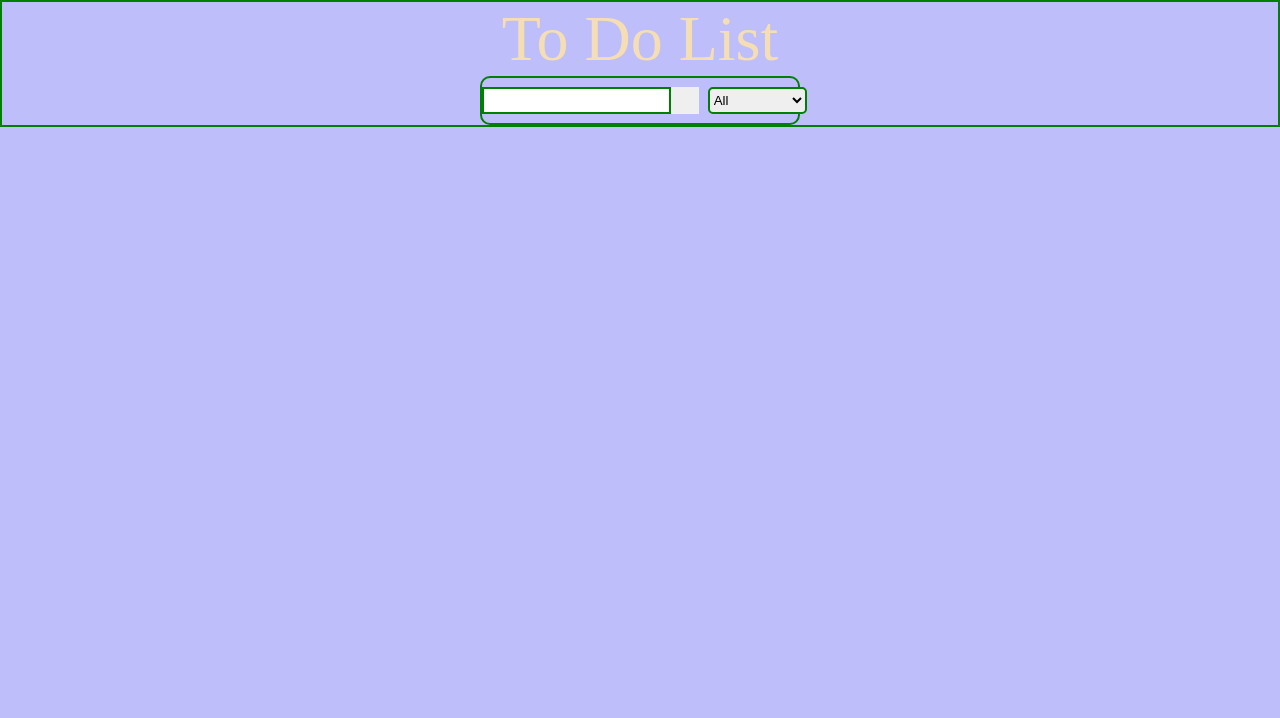
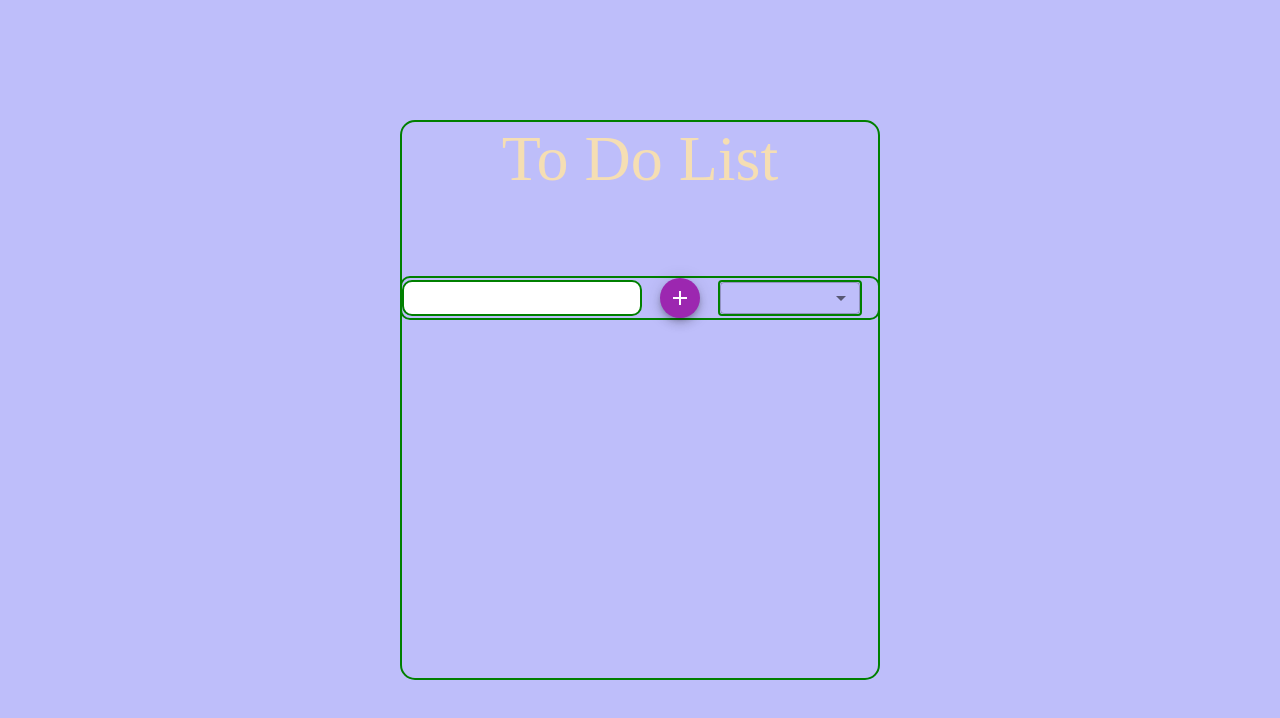
Before and after one commit to CristoforosChoras/to-do-list-react, a React (Create React App) app: page / in a window 1280 px wide. Shown: the top 718 px of the page. Built offline with nearby package versions, Linux system fonts and the light colour scheme.

Commit message:
button material ui

```diff
--- a/package.json
+++ b/package.json
@@ -3,6 +3,11 @@
   "version": "0.1.0",
   "private": true,
   "dependencies": {
+    "@emotion/react": "^11.9.3",
+    "@emotion/styled": "^11.9.3",
+    "@material-ui/core": "^4.12.4",
+    "@mui/icons-material": "^5.8.4",
+    "@mui/material": "^5.8.5",
     "@testing-library/jest-dom": "^5.16.4",
     "@testing-library/react": "^13.3.0",
     "@testing-library/user-event": "^13.5.0",
--- a/src/App.css
+++ b/src/App.css
@@ -4,56 +4,88 @@
   box-sizing: border-box;
 }
 body {
+  min-height: 100vh;
+  width: 100vw;
   background-color: rgb(190, 190, 250);
   color: wheat;
-  min-height: 100vh;
+  display: flex;
+  align-items: center;
+  justify-content: center;
 }
 
 .App {
+  width: 30rem;
+  height: 35rem;
   display: flex;
   align-items: center;
-  justify-content: center;
   flex-direction: column;
-  border: 2px green solid;}
+  gap: 5rem;
+  border: 2px green solid;
+  border-radius: 15px;
+}
 .header {
   font-size: 4rem;
 }
 /*form input button select styles */
 form {
-  width: 25vw;
+  width: 30rem;
   display: flex;
-  justify-content: center;
   align-items: center;
+  justify-content: space-between;
   border-radius: 10px;
   border: 2px green solid;
 }
 .toDoInput {
-  width: 70%;
-  height: 1.7rem;
+  width:15rem;
+  height: 2.2rem;
   border: 2px green solid;
+  border-radius: 10px;
+
 }
 .btn {
-  width: 2rem;
-  height: 1.7rem;
+  width: 2.3rem;
+  height: 2.2rem;
   border: none;
   cursor: pointer;
+  border-radius: 10px;
 }
 
 .filterToDo {
-  width: 6.2rem;
-  height: 1.7rem;
+  width:9rem;
+  height: 2.2rem;
   border: none;
   border-radius: 5px;
   cursor: pointer;
-  margin: 9%;
   border: 2px green solid;
 }
 
-.holdItems{
-  background-color: black;
-  width: 20vw;
-  height: 20vh;
+.holdItems {
+  display: flex;
+  align-items: center;
+  justify-content: center;
+}
+.btnHolder{
+  display: flex;
   border: 2px black solid;
+  cursor: pointer;
 }
-.checked{
-display: none;}
+.holdItems {
+  width: 20rem;
+  display: flex;
+  justify-content: space-between;
+  border: 2px black solid;
+  margin-top: 2%;
+
+}
+li {
+  display: flex;
+  justify-content: space-between;
+  flex-direction: row;
+  border: 2px rebeccapurple solid;
+}
+.checkBtn{
+background-color: black;
+}
+.select{
+  width: 10rem;
+}
--- a/src/components/Form.js
+++ b/src/components/Form.js
@@ -1,6 +1,11 @@
 import React from "react";
+import AddIcon from '@mui/icons-material/Add';
+import Fab from '@mui/material/Fab';
+import MenuItem from "@mui/material/MenuItem";
+import FormControl from "@mui/material/FormControl";
+import Select from "@mui/material/Select";
 
-const Form = ({ setInputText, todo, setTodo, inputText,setStatus }) => {
+const Form = ({ setInputText, todo, setTodo, inputText, setStatus }) => {
   const inputTextHandler = (event) => {
     setInputText(event.target.value);
   };
@@ -12,15 +17,15 @@ const Form = ({ setInputText, todo, setTodo, inputText,setStatus }) => {
         { text: inputText, checked: false, id: Math.random() * 1000 },
       ]);
       setInputText("");
-    }else{
-      alert("noooooo")
     }
-
   };
 
-  const statusHandler =(event)=>{
-setStatus(event.target.value)
-  }
+  const statusHandler = (event) => {
+    setStatus(event.target.value);
+  };
+
+
+
 
   return (
     <form>
@@ -30,13 +35,22 @@ setStatus(event.target.value)
         type="text"
         className="toDoInput"
       ></input>
-      <button onClick={submitTodoHandler} className="btn"></button>
+      <Fab onClick={submitTodoHandler} className="btn" size="small" color="secondary" aria-label="add">
+        <AddIcon />
+      </Fab>
       <div className="select">
-        <select onChange={statusHandler} name="" className="filterToDo">
-          <option value="all">All</option>
-          <option value="checked">Checked</option>
-          <option value="more">More To Do</option>
-        </select>
+        <FormControl  >
+          <Select
+            onChange={statusHandler}
+            autoWidth
+            name=""
+            className="filterToDo"
+          >
+            <MenuItem value="all">All</MenuItem>
+            <MenuItem value="checked">Checked</MenuItem>
+            <MenuItem value="more">More To Do</MenuItem>
+          </Select>
+        </FormControl>
       </div>
     </form>
   );
--- a/src/components/Todo.js
+++ b/src/components/Todo.js
@@ -1,4 +1,6 @@
 import React from "react";
+import HighlightOffTwoToneIcon from '@mui/icons-material/HighlightOffTwoTone';
+import CheckCircleIcon from '@mui/icons-material/CheckCircle';
 
 const ListTodo = ({ text, todoItem, todo, setTodo }) => {
   const deleteHandler = () => {
@@ -20,15 +22,19 @@ const ListTodo = ({ text, todoItem, todo, setTodo }) => {
 
   return (
     <div className="holdItems">
-      <li className={`listTodo  ${todoItem.checked ? "checked" : ""}`}>
+      <li className={`listTodo  ${todoItem.checked ?
+      "checked" : ""}`}>
         {text}
       </li>
-      <button onClick={checkBtnHandler} className="checkBtn">
-        Check
-      </button>
-      <button onClick={deleteHandler} className="deleteBtn">
-        Delete
-      </button>
+      <div className="btnHolder">
+      <div onClick={checkBtnHandler} className="checkBtn">
+        <CheckCircleIcon/>
+      </div>
+      <div onClick={deleteHandler} className="deleteBtn">
+      <HighlightOffTwoToneIcon/>
+      </div>
+      </div>
+
     </div>
   );
 };
```
Also changed, not shown: src/App.js (line endings or trailing spaces), 1 other file (tests, documents, lock files or other folders).
